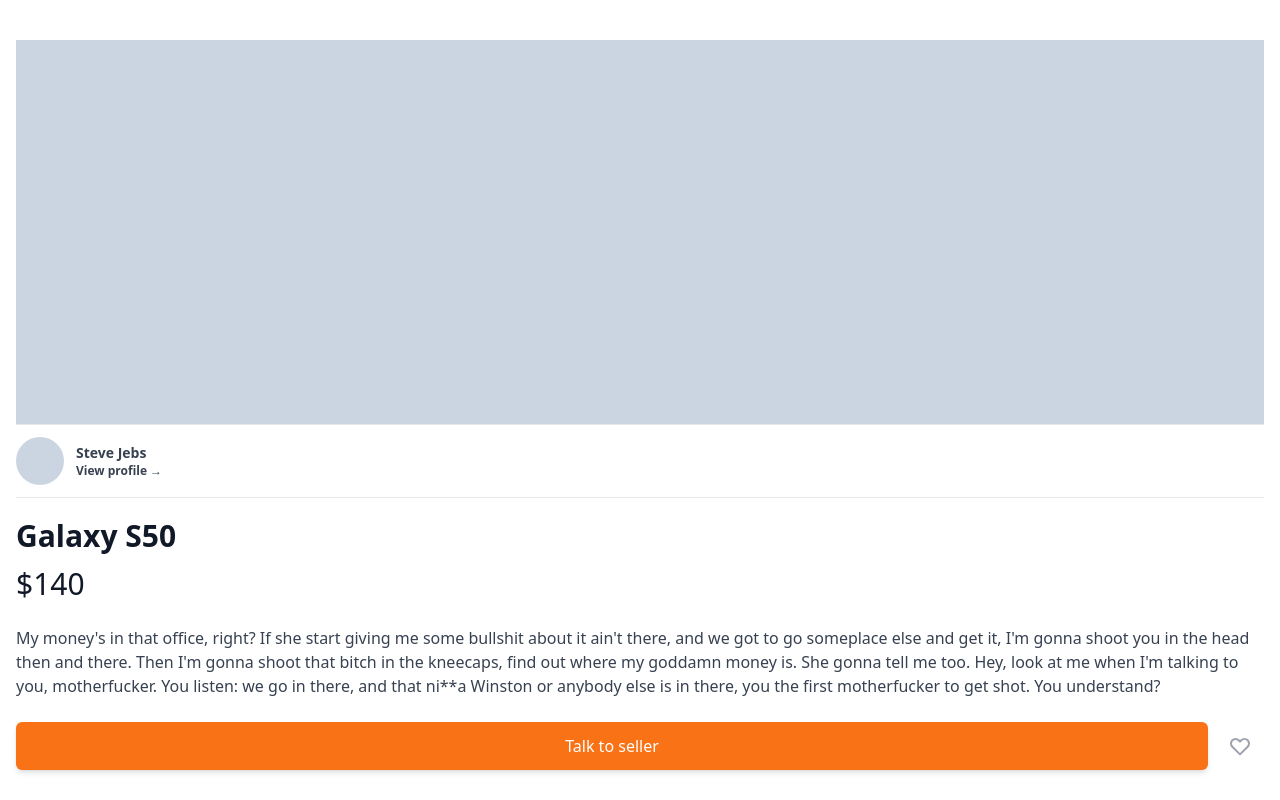
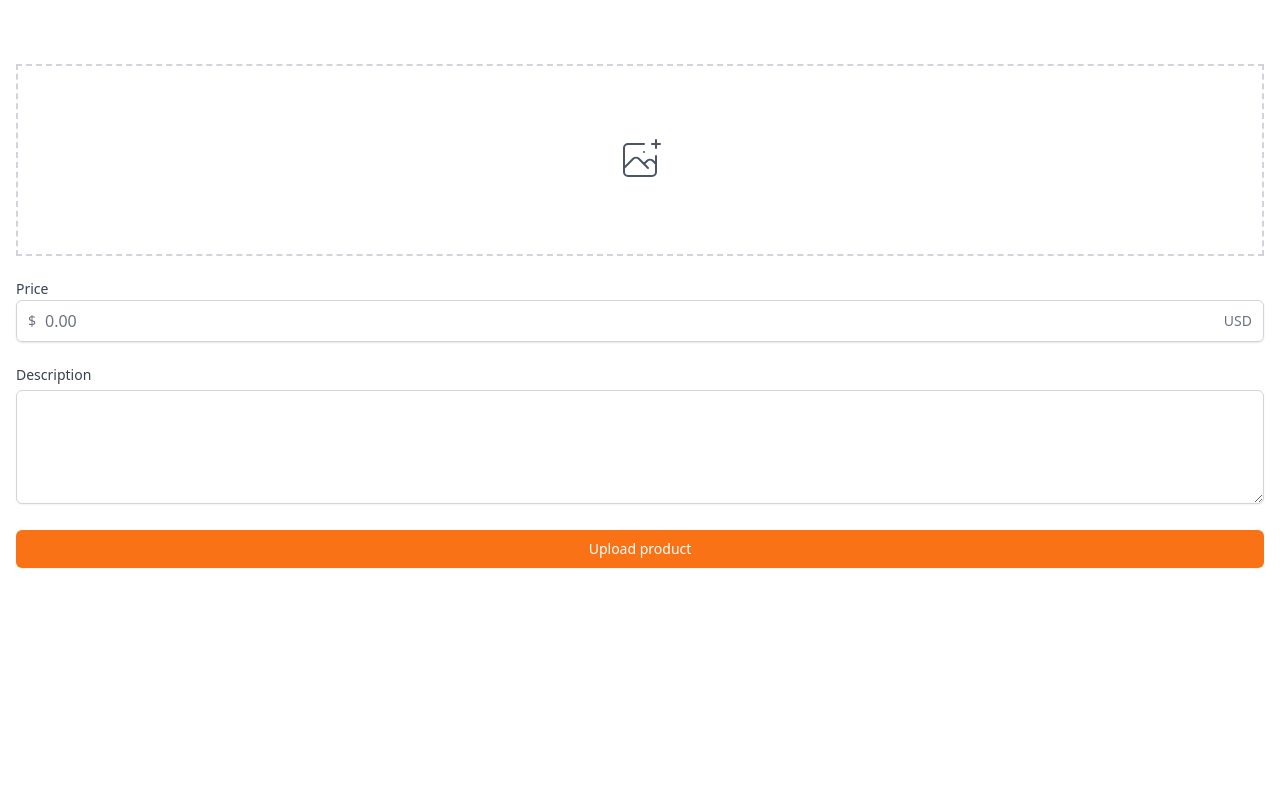
Before and after one commit to frontWeb-dev/carrot-market, a Next.js app: page /items/upload in a window 1280 px wide. Shown: the top 800 px of the page. Built offline with nearby package versions, Linux system fonts and the light colour scheme.

Commit message:
feat: Upload Item

```diff
--- a/pages/enter.tsx
+++ b/pages/enter.tsx
@@ -39,7 +39,7 @@
 
         {/* form */}
         <form className='mt-8 flex flex-col'>
-          <label className='text-sm font-medium text-gray-700'>
+          <label htmlFor='input' className='text-sm font-medium text-gray-700'>
             {method === 'email' ? 'Email address' : null}
             {method === 'phone' ? 'Phone number' : null}
           </label>
@@ -48,6 +48,7 @@
           <div className='mt-1'>
             {method === 'email' ? (
               <input
+                id='input'
                 type='email'
                 className='placeholdergray-400 focus:ouline-none w-full appearance-none rounded-md border-gray-300 px-3 py-2 shadow-sm focus:border-orange-500 focus:ring-orange-500'
                 required
@@ -59,6 +60,7 @@
                   +82
                 </span>
                 <input
+                  id='input'
                   type='number'
                   className='placeholdergray-400 focus:ouline-none w-full appearance-none rounded-r-md border-gray-300 px-4 py-2 shadow-sm focus:border-orange-500 focus:ring-orange-500'
                   required
--- /dev/null
+++ b/pages/items/upload.tsx
@@ -0,0 +1,53 @@
+import type { NextPage } from 'next';
+
+const Upload: NextPage = () => {
+  return (
+    <div className='px-4 py-16'>
+      <div>
+        <label className='flex h-48 w-full cursor-pointer items-center justify-center border-2 border-dashed border-gray-300 text-gray-600 hover:border-orange-500 hover:text-orange-500 '>
+          <svg className='h-12 w-12' stroke='currentColor' fill='none' viewBox='0 0 48 48' aria-hidden='true'>
+            <path
+              d='M28 8H12a4 4 0 00-4 4v20m32-12v8m0 0v8a4 4 0 01-4 4H12a4 4 0 01-4-4v-4m32-4l-3.172-3.172a4 4 0 00-5.656 0L28 28M8 32l9.172-9.172a4 4 0 015.656 0L28 28m0 0l4 4m4-24h8m-4-4v8m-12 4h.02'
+              strokeWidth={2}
+              strokeLinecap='round'
+              strokeLinejoin='round'
+            />
+          </svg>
+
+          <input className='hidden' type='file' />
+        </label>
+      </div>
+      <div className='my-5'>
+        <label className='mb-1 text-sm font-medium text-gray-700' htmlFor='price'>
+          Price
+        </label>
+        <div className='relative flex items-center justify-center rounded-md shadow-sm'>
+          <div className='absolute left-0 flex items-center justify-center pl-3'>
+            <span className='pointer-events-none text-sm text-gray-500'>$</span>
+          </div>
+          <input
+            id='price'
+            className='placeholdergray-400 focus:ouline-none w-full appearance-none rounded-md border-gray-300 px-3 py-2 pl-7 shadow-sm focus:border-orange-500 focus:ring-orange-500'
+            type='text'
+            placeholder='0.00'
+          />
+          <div className='pointer-events-none absolute right-0 flex items-center pr-3'>
+            <span className='text-sm text-gray-500'>USD</span>
+          </div>
+        </div>
+      </div>
+      <div>
+        <label className='mb-1 text-sm font-medium text-gray-700' htmlFor='price'>
+          Description
+        </label>
+
+        <textarea rows={4} className='mt-1 w-full rounded-md border-gray-300 shadow-sm focus:outline-none focus:ring-orange-500' />
+      </div>
+      <button className='mt-5 w-full rounded-md border border-transparent bg-orange-500 py-2 px-4 text-sm font-medium text-white shadow-sm hover:bg-orange-600 focus:outline-none focus:ring-2 focus:ring-orange-500 focus:ring-offset-2'>
+        Upload product
+      </button>
+    </div>
+  );
+};
+
+export default Upload;
```
